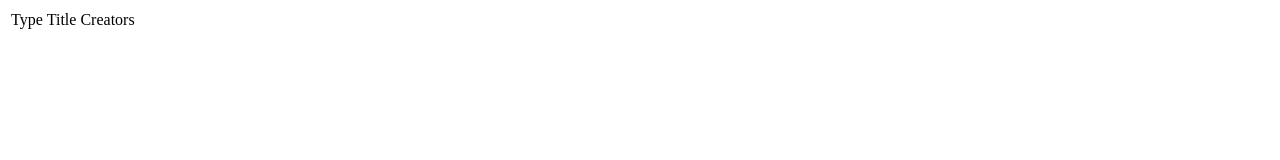
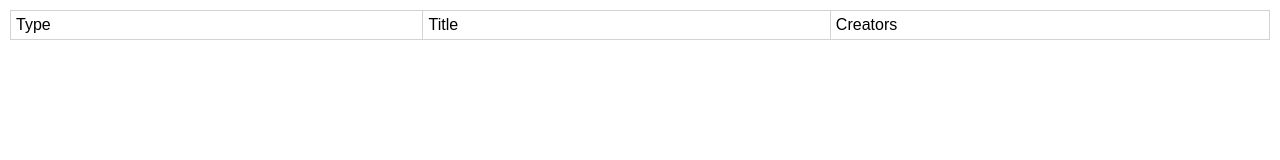
Before and after one commit to thomasebsmith/media-tracker, a plain HTML site: page index.html in a window 1280 px wide. Drawn offline with Linux system fonts and the light colour scheme.

Commit message:
Add basic CSS

```diff
--- a/index.html
+++ b/index.html
@@ -3,6 +3,7 @@
   <head>
     <meta charset="utf-8">
     <title>Media Tracker</title>
+    <link rel="stylesheet" href="styles/main.css">
   </head>
   <body>
     <section class="data"></section>
--- /dev/null
+++ b/styles/main.css
@@ -0,0 +1,30 @@
+/* Page-wide styles */
+:root {
+  font-family: "Arial", "Helvetica", sans-serif;
+}
+
+/* Tables */
+table {
+  width: 100%;
+}
+
+tr {
+  display: flex;
+  width: 100%;
+}
+
+th, td {
+  border-color: lightgray;
+  border-style: solid;
+  border-width: 0 1px 1px 0;
+  flex-grow: 1;
+  padding: 5px;
+}
+
+th:first-child, td:first-child {
+  border-left-width: 1px;
+}
+
+tr:first-child > th, tr:first-child > td {
+  border-top-width: 1px;
+}
```
